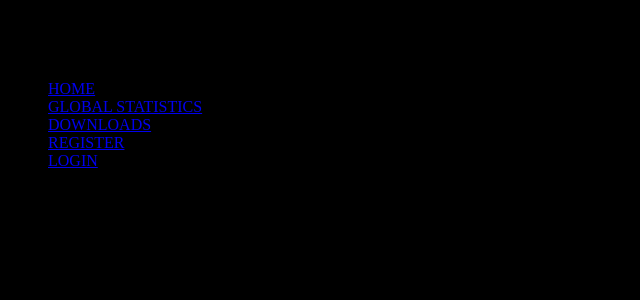
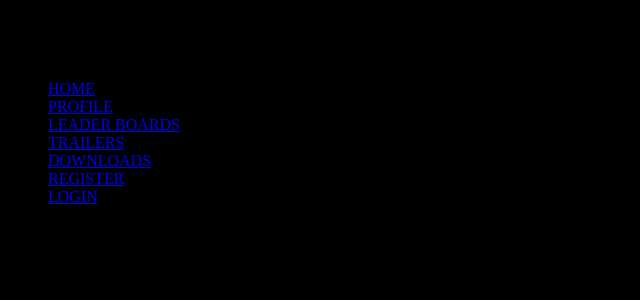
Before and after one commit to geralab/web-app-project, a PHP site: page /profile.php in a window 1280 px wide. Shown: the top 300 px of the page, without its empty margins (0-640 px from the left). Run offline with PHP 8.4, Linux system fonts and the light colour scheme; the visitor is signed in with stand-in values (Sample User, id 1); data that the repository does not hold is empty.

Commit message:
menu bar updated

```diff
--- a/menu.php
+++ b/menu.php
@@ -1,8 +1,9 @@
 <?php
-echo '<li><a href = "profile.php">PROFILE</a></li> -
-<li><a href = "statistics.php">GLOBAL STATISTICS</a></li> -
-<li><a href = "trailers.php">TRAILERS</a></li> -
-<li><a href = "downloads.php">DOWNLOADS</a></li> -
-<li><a href = "register.php">REGISTER</a></li> -
+echo '<li><a href = "home.php">HOME</a></li>
+<li><a href = "profile.php">PROFILE</a></li>
+<li><a href = "statistics.php">LEADER BOARDS</a></li>
+<li><a href = "trailers.php">TRAILERS</a></li>
+<li><a href = "downloads.php">DOWNLOADS</a></li>
+<li><a href = "register.php">REGISTER</a></li>
 <li><a href = "login.php">LOGIN</a><li>';
 ?>
--- a/profile.php
+++ b/profile.php
@@ -1,23 +1,19 @@
 <!DOCTYPE html>
 <html>
 	<head>
-		<title> BLAPPO'S  </title>
+		<title> Quazzar </title>
 		<link rel="stylesheet" type="text/css" href="gstyle.css">
 	</head>
 	<body>
 	<?php
-		session_start();
+	    session_start();
 	    if($_SESSION['loggedIn'] != 1)
 		{
 			header('Location:login.php');
 		}
 		echo '<h1 class = "title">'.$_SESSION['user'].'\'s PROFILE PAGE</h1>';
 		echo '<ul id="navbar">';
-			echo '<li><a href = "home.php">HOME</a></li>';
-			echo '<li><a href = "statistics.php">GLOBAL STATISTICS</a></li>';
-			echo '<li><a href = "downloads.php">DOWNLOADS</a></li>';
-			echo '<li><a href = "register.php">REGISTER</a></li>';
-			echo '<li><a href = "login.php">LOGIN</a><li>';
+			require 'menu.php';
 		echo '</ul>';
 		echo '<div class = "normal"></div>';
 			echo '<div><p class = "gold">'.$_SESSION['user'].'\'s PROFILE</p></div>';
```
